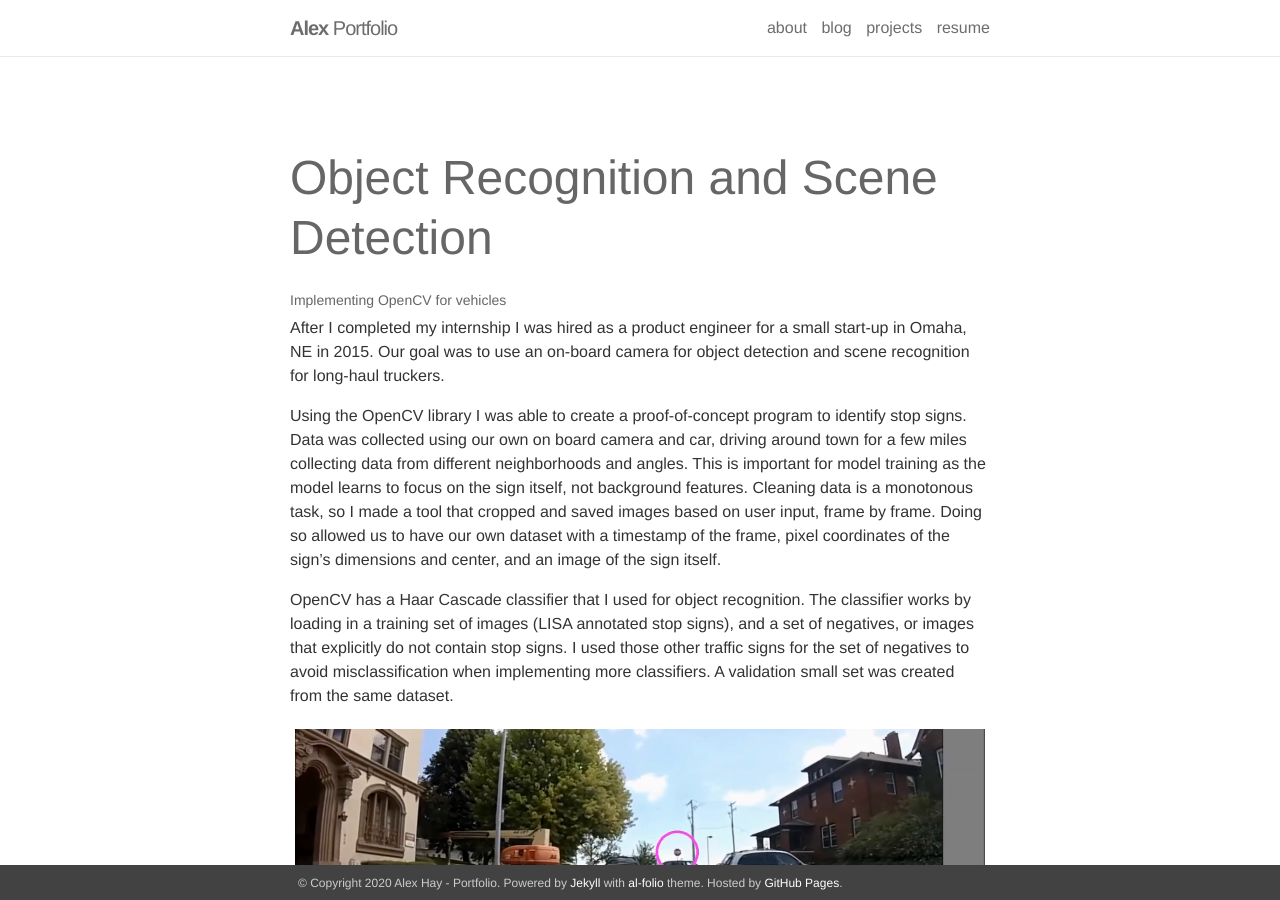
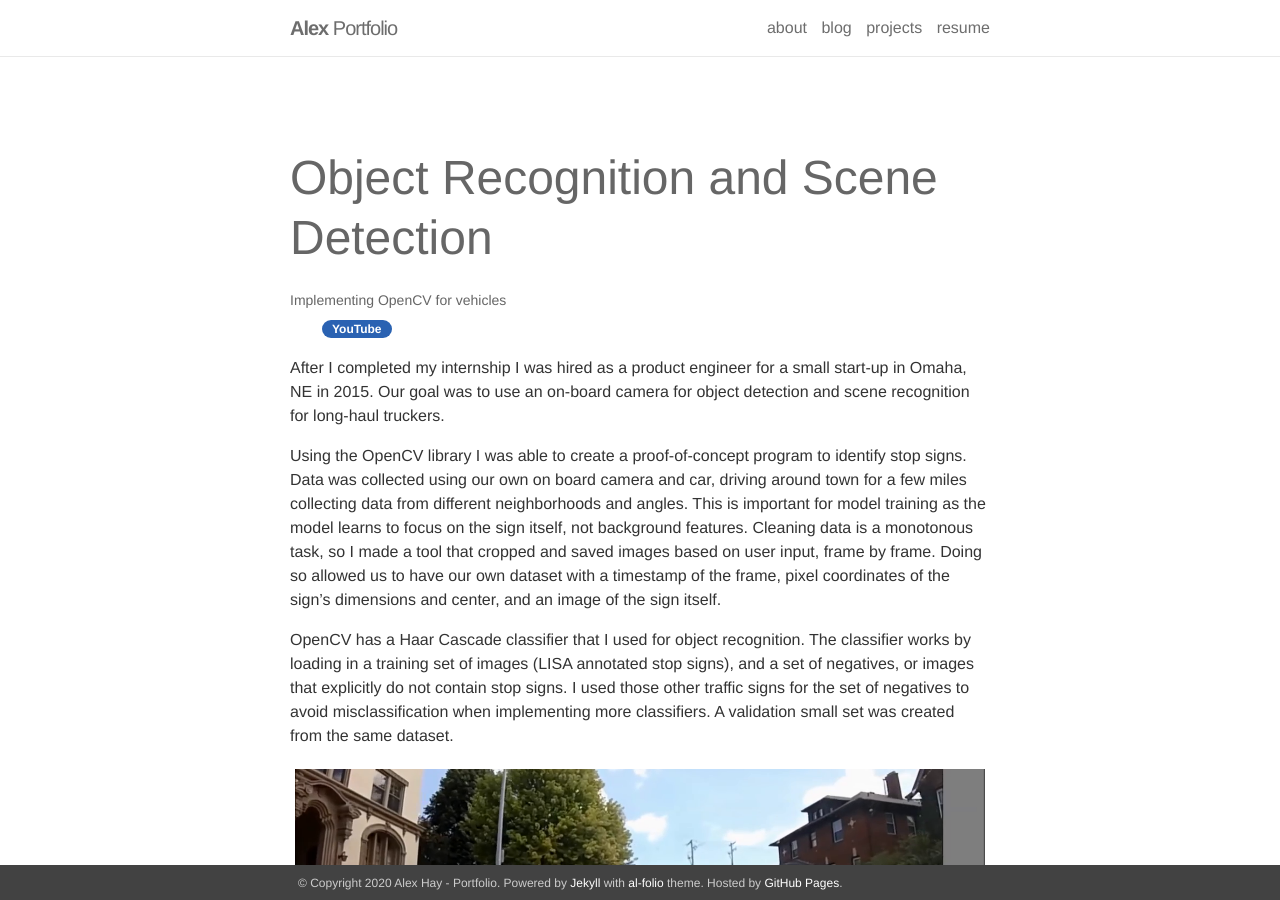
Before and after one commit to an-minyoung/an-minyoung.github.io, a Jekyll site: the page built from _projects/1_project.markdown, in a window 1280 px wide and 900 px high. Built offline with Jekyll 4.4.1, drawn with Linux system fonts in a browser that asks for light colours; nearby versions of some CDN libraries.

Commit message:
ds project button

```diff
--- a/_projects/1_project.markdown
+++ b/_projects/1_project.markdown
@@ -4,6 +4,10 @@
 description: Implementing OpenCV for vehicles
 img: /assets/img/opencv.png
 ---
+
+<ul>
+  <a href="https://youtu.be/ramZl7Sb27s"><div class="color-button">YouTube</div></a>
+</ul>
 
 After I completed my internship I was hired as a product engineer for a small start-up in Omaha, NE in 2015. Our goal was to use an on-board camera for object detection and scene recognition for long-haul truckers.
 
--- a/_projects/2_project.markdown
+++ b/_projects/2_project.markdown
@@ -11,6 +11,7 @@
 <ul>
   <a href="https://github.com/ME495-EmbeddedSystems/final-project-terminator"><div class="color-button">GitHub</div></a>
 </ul>
+
 ### Overall System Architecture and High Level Concepts
 
 We made Baxter a high level state machine to navigate the task. The state machine (commander node) coordinated his left arm, right arm, cameras, and image processing. We determined that the left arm would find, pick up, and aim the gun, and the right arm would pull the trigger. AprilTags were used to identify the inital position of the nerf gun using the cameras on Baxter's wrists.
```
